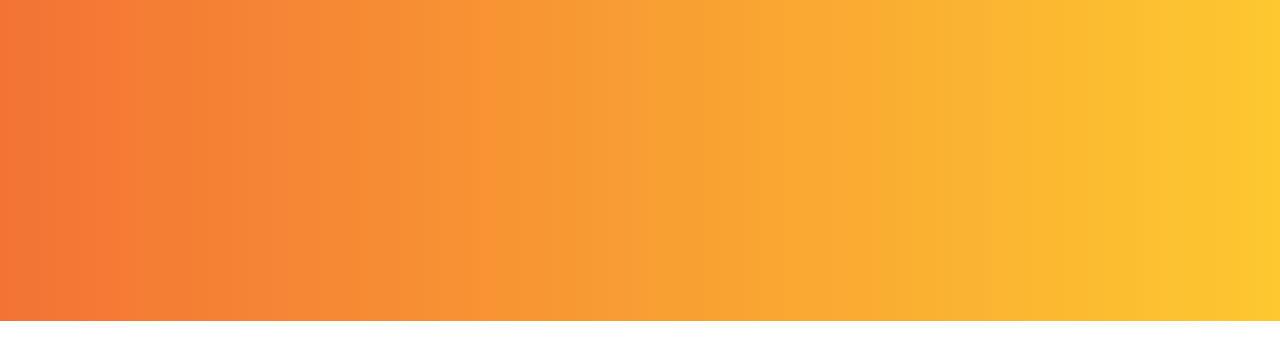
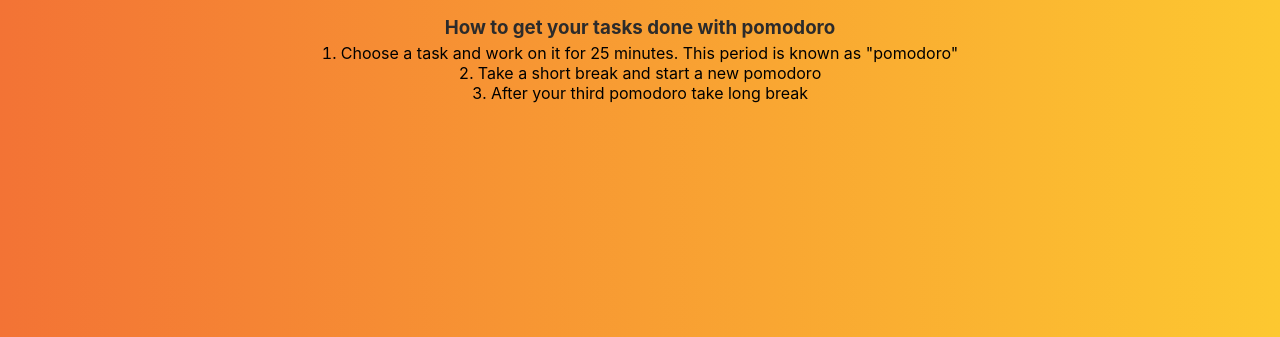
Before and after one commit to llopezin/pomodoro-technique-timer, a website built with Parcel: page index.html in a window 1280 px wide. Shown: the part 479-816 px from the top of the page. Built offline with nearby package versions, Linux system fonts and the light colour scheme.

Commit message:
Update style.css

```diff
--- a/style.css
+++ b/style.css
@@ -1,18 +1,14 @@
 body {
   font-family: -apple-system, BlinkMacSystemFont, "Segoe UI", Roboto, Oxygen,
-    Ubuntu, Cantarell, "Open Sans", "Helvetica Neue", sans-serif;
-  background: #fdc830; /* fallback for old browsers */
-  background: -webkit-linear-gradient(
-    to right,
-    #f37335,
-    #fdc830
-  ); /* Chrome 10-25, Safari 5.1-6 */
-  background: linear-gradient(
-    to right,
-    #f37335,
-    #fdc830
-  ); /* W3C, IE 10+/ Edge, Firefox 16+, Chrome 26+, Opera 12+, Safari 7+ */
+ Ubuntu, Cantarell, "Open Sans", "Helvetica Neue", sans-serif;
+  background: #fdc830;
+  /* fallback for old browsers */
+  /* Chrome 10-25, Safari 5.1-6 */
+  background: -webkit-gradient(linear, left top, right top, from(#f37335), to(#fdc830));
+  background: linear-gradient(to right, #f37335, #fdc830);
+  /* W3C, IE 10+/ Edge, Firefox 16+, Chrome 26+, Opera 12+, Safari 7+ */
   overflow: hidden;
+  height: 100vh;
 }
 
 main {
@@ -20,13 +16,12 @@ main {
   display: -webkit-box;
   display: -ms-flexbox;
   display: flex;
-  -webkit-box-align: end;
-  -ms-flex-align: end;
-  align-items: flex-end;
+  -webkit-box-align: center;
+      -ms-flex-align: center;
+          align-items: center;
 }
 
 #mainContentWrap {
-  width: 100%;
   margin: auto;
   text-align: center;
 }
@@ -57,10 +52,10 @@ main {
   display: -ms-flexbox;
   display: flex;
   -ms-flex-wrap: wrap;
-  flex-wrap: wrap;
+      flex-wrap: wrap;
   -webkit-box-pack: center;
-  -ms-flex-pack: center;
-  justify-content: center;
+      -ms-flex-pack: center;
+          justify-content: center;
 }
 
 button {
@@ -108,7 +103,7 @@ button.bottom {
 
 button.bottom:active {
   -webkit-transform: scale(0.97);
-  transform: scale(0.97);
+          transform: scale(0.97);
 }
 
 button#start {
@@ -129,5 +124,8 @@ button#reset {
     border-radius: 2px;
     padding: 5px 20px;
   }
+  button.bottom {
+    margin: 5px;
+  }
 }
 /*# sourceMappingURL=style.css.map */
```
